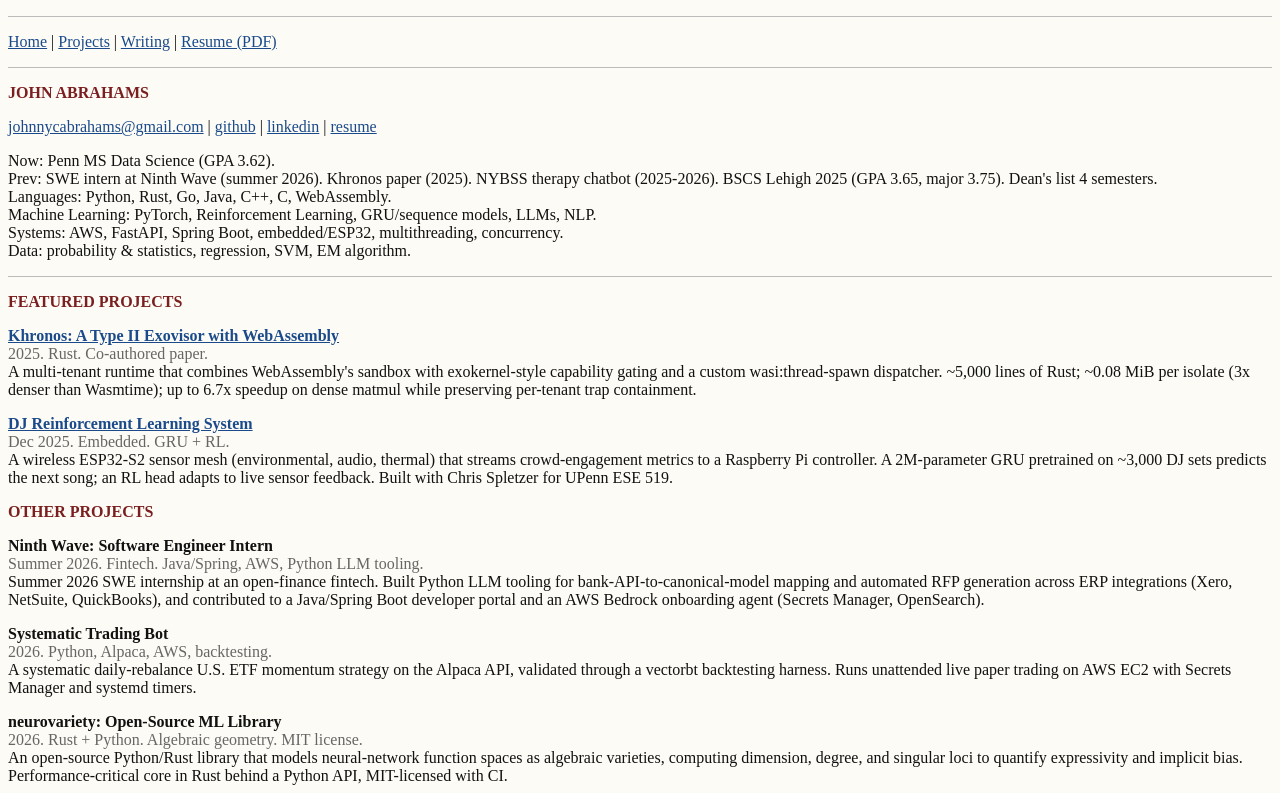
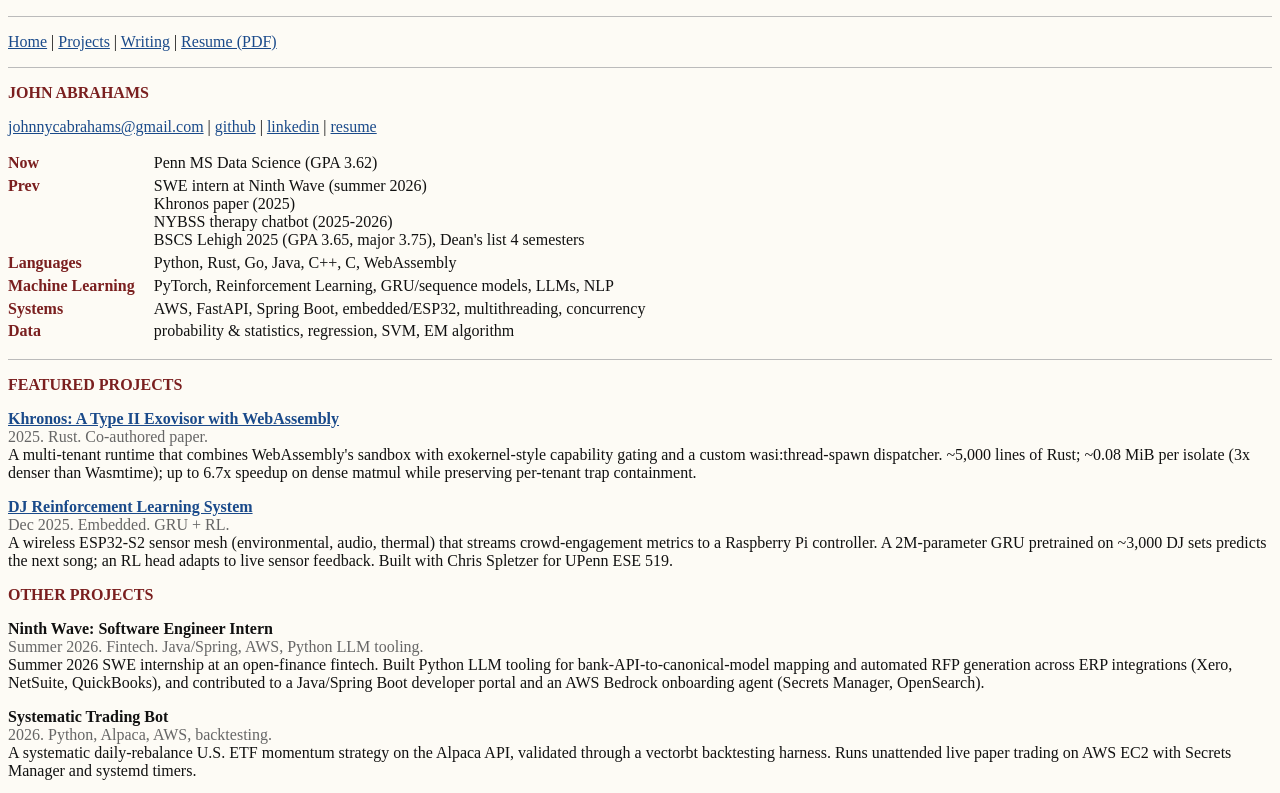
Before and after one commit to jca225/johnny-abrahams-portfolio-site, an Astro site: page / in a window 1280 px wide. Shown: the top 793 px of the page. Built offline with nearby package versions, Linux system fonts and the light colour scheme; Astro itself is replaced by a stand-in of ours.

Commit message:
index: facts table instead of run-on lines

```diff
--- a/profile/profile.yaml
+++ b/profile/profile.yaml
@@ -184,8 +184,13 @@ site:
     runtime. Before Penn: parallel WebAssembly with Prof. Spear at Lehigh, a clinical therapy
     chatbot at New York Brain & Spine Surgery (through March 2026), and a fintech sim with
     61M data points.
-  now: "Penn MS Data Science (GPA 3.62)."
-  prev: "SWE intern at Ninth Wave (summer 2026). Khronos paper (2025). NYBSS therapy chatbot (2025-2026). BSCS Lehigh 2025 (GPA 3.65, major 3.75). Dean's list 4 semesters."
+  now:
+    - "Penn MS Data Science (GPA 3.62)"
+  prev:
+    - "SWE intern at Ninth Wave (summer 2026)"
+    - "Khronos paper (2025)"
+    - "NYBSS therapy chatbot (2025-2026)"
+    - "BSCS Lehigh 2025 (GPA 3.65, major 3.75), Dean's list 4 semesters"
   projects:
     - id: khronos
       featured: true
--- a/src/pages/index.astro
+++ b/src/pages/index.astro
@@ -18,11 +18,11 @@ const rest = site.projects.filter((p: any) => !p.featured);
     <a href={identity.linkedin_url}>linkedin</a> |
     <a href="/resume.pdf" target="_blank" rel="noopener">resume</a>
   </p>
-  <p>
-    Now: {site.now}<br />
-    Prev: {site.prev}<br />
-    {Object.entries(skills).map(([k, v]: [string, any]) => <>{k}: {v.join(', ')}.<br /></>)}
-  </p>
+  <table class="facts">
+    <tr><th>Now</th><td>{site.now.map((x: string) => <>{x}<br /></>)}</td></tr>
+    <tr><th>Prev</th><td>{site.prev.map((x: string) => <>{x}<br /></>)}</td></tr>
+    {Object.entries(skills).map(([k, v]: [string, any]) => <tr><th>{k}</th><td>{v.join(', ')}</td></tr>)}
+  </table>
 
   <hr />
 
--- a/src/styles/global.css
+++ b/src/styles/global.css
@@ -36,3 +36,7 @@ figcaption { color: var(--muted); font-size: 0.9em; }
 blockquote { border-left: 2px solid var(--rule); margin-left: 0; padding-left: 1em; color: var(--muted); }
 
 ul { margin: 0.3em 0 0; padding-left: 1.4em; }
+
+table.facts { border-collapse: collapse; margin: 0.5em 0; }
+table.facts th, table.facts td { border: 0; padding: 0.15em 1.2em 0.15em 0; vertical-align: top; text-align: left; }
+table.facts th { font-weight: bold; color: var(--head); white-space: nowrap; }
```
